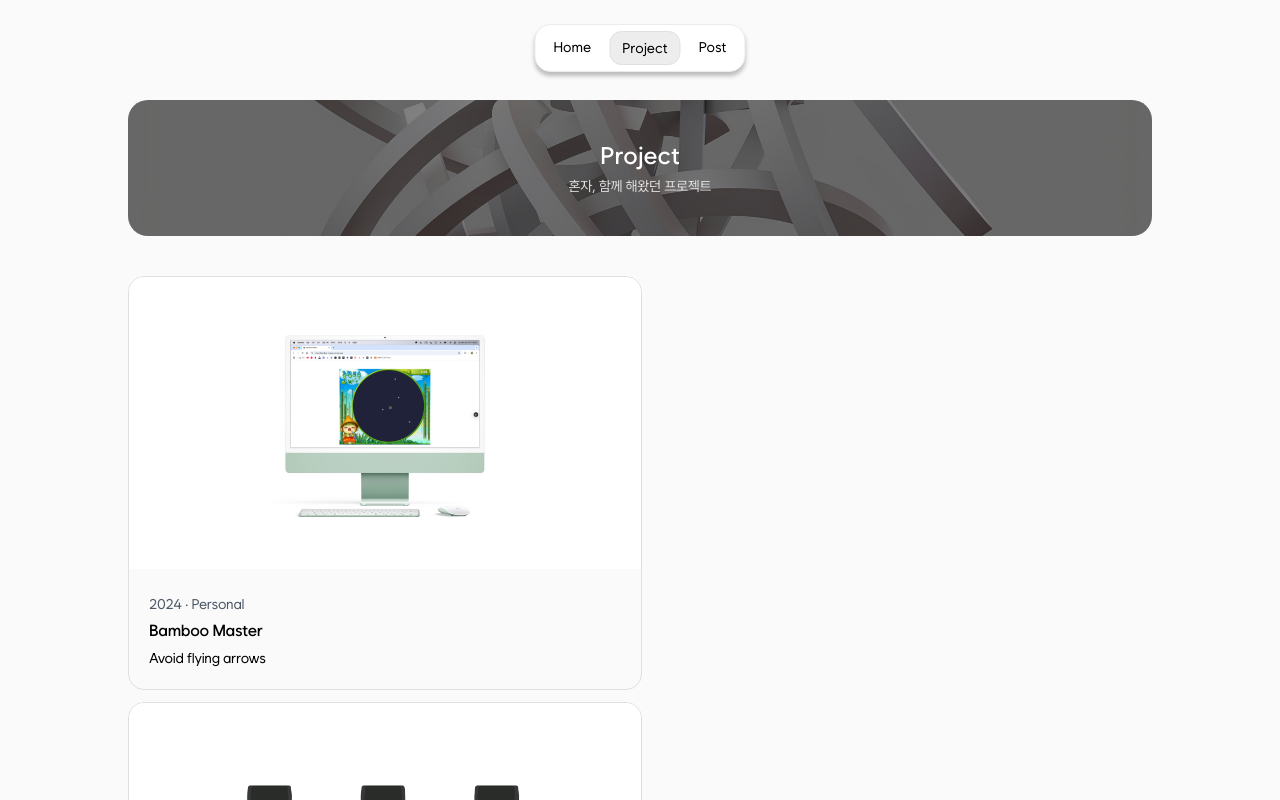
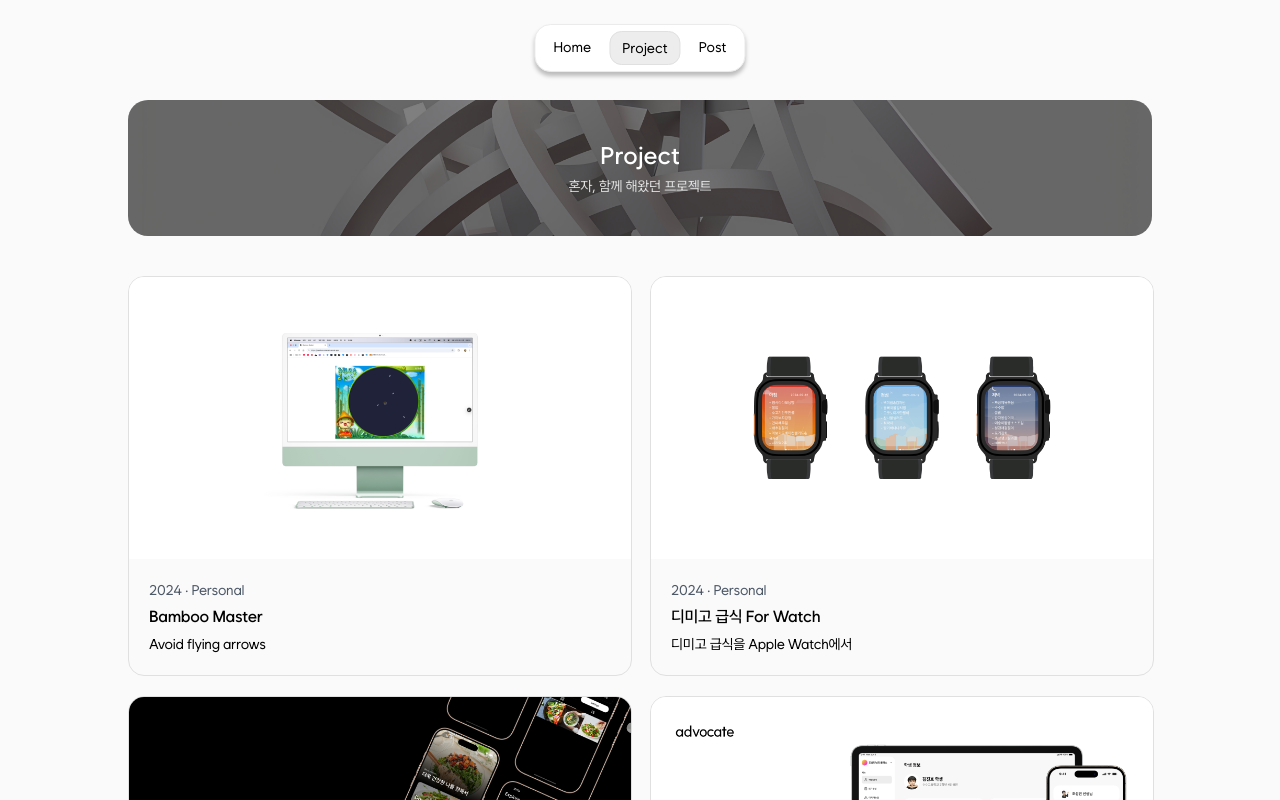
Before and after one commit to SID12g/sid12g.dev, a Next.js app: page /project in a window 1280 px wide. Shown: the top 800 px of the page. Built offline with nearby package versions, Linux system fonts and the light colour scheme.

Commit message:
fix: Project Area

```diff
--- a/src/components/project/Project.tsx
+++ b/src/components/project/Project.tsx
@@ -11,12 +11,17 @@ export default function Project({ project }: { project: ProjectType }) {
   return (
     <ProjectWrapper>
       <Link href={`https://v2.sid12g.dev/project/${project.slug}`}>
-        <Image
-          src={project.meta.image}
-          alt="project"
-          width={512}
-          height={292}
-        />
+        <ImageWrapper>
+          <Image
+            src={project.meta.image}
+            alt="project"
+            fill
+            style={{
+              transition: "all 0.3s",
+              objectFit: "cover",
+            }}
+          />
+        </ImageWrapper>
         <ProjectProperty>
           <Text
             $font_size="14px"
@@ -44,7 +49,7 @@ export default function Project({ project }: { project: ProjectType }) {
 }
 
 const ProjectWrapper = styled.div`
-  width: 512px;
+  width: 100%;
   border: 1px solid #e0e0e0;
   border-radius: 16px;
   transition: all 0.3s;
@@ -53,6 +58,18 @@ const ProjectWrapper = styled.div`
   &:hover {
     background-color: rgba(216, 216, 216, 0.3);
   }
+
+  &:hover img {
+    filter: brightness(90%);
+    transform: scale(1.02);
+  }
+`;
+
+const ImageWrapper = styled.div`
+  position: relative;
+  overflow: hidden;
+  width: 100%;
+  aspect-ratio: 16 / 9;
 `;
 
 const ProjectProperty = styled.div`
--- a/src/components/project/ProjectList.tsx
+++ b/src/components/project/ProjectList.tsx
@@ -1,10 +1,23 @@
+"use client";
+
+import styled from "styled-components";
 import Wrapper from "@/components/Wrapper";
 import Gap from "@/components/Gap";
-import Box from "@/components/Box";
 import { ProjectType } from "@/types/project.interface";
 import Project from "@/components/project/Project";
 import Banner from "@/components/Banner";
 import background from "@/../public/images/project-background.jpg";
+
+const ProjectGrid = styled.div`
+  display: grid;
+  grid-template-columns: 1fr;
+  gap: 20px;
+  width: 100%;
+
+  @media (min-width: 768px) {
+    grid-template-columns: 1fr 1fr;
+  }
+`;
 
 export default function ProjectList({ projects }: { projects: ProjectType[] }) {
   return (
@@ -16,12 +29,11 @@ export default function ProjectList({ projects }: { projects: ProjectType[] }) {
         description="혼자, 함께 해왔던 프로젝트"
       />
       <Gap $height="40px" />
-      {projects.map((project: ProjectType, index: number) => (
-        <Box key={index}>
-          <Project project={project} />
-          <Gap $height="12px" />
-        </Box>
-      ))}
+      <ProjectGrid>
+        {projects.map((project: ProjectType, index: number) => (
+          <Project key={index} project={project} />
+        ))}
+      </ProjectGrid>
     </Wrapper>
   );
 }
```
